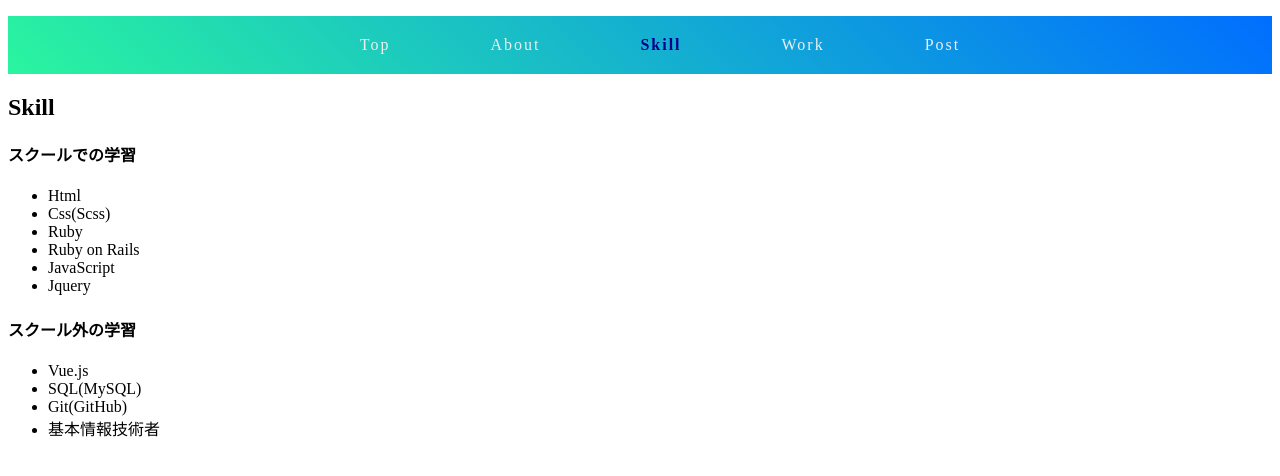
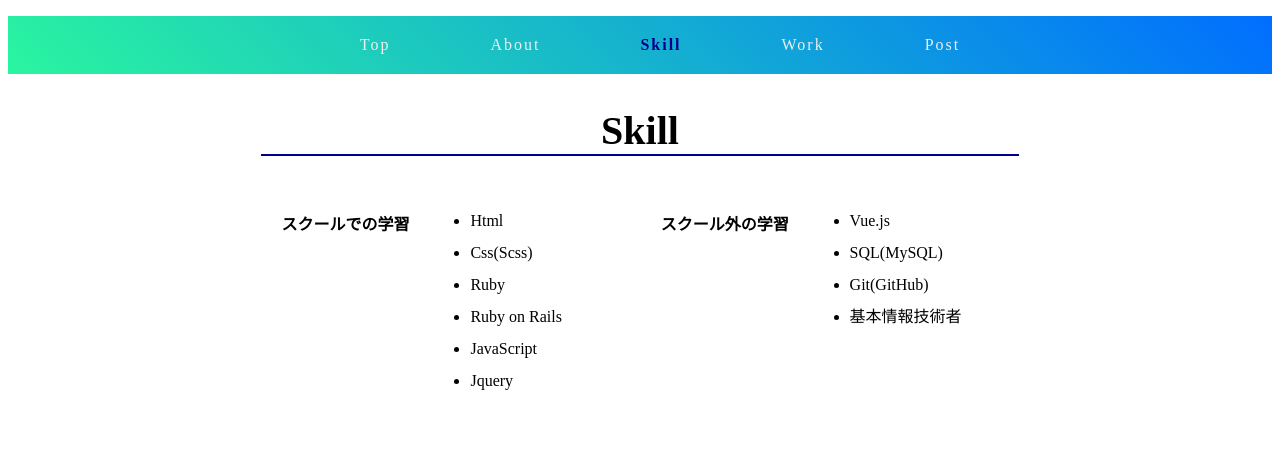
Before and after one commit to nydev2020/my-profile, a Vue app: page /skill in a window 1280 px wide. Shown: the top 476 px of the page. Built offline with nearby package versions, Linux system fonts and the light colour scheme.

Commit message:
Skill
Skillページのview調整

```diff
--- a/package.json
+++ b/package.json
@@ -9,6 +9,8 @@
   },
   "dependencies": {
     "core-js": "^3.6.4",
+    "node-sass": "^4.13.1",
+    "sass-loader": "^8.0.2",
     "vue": "^2.6.11",
     "vue-router": "^3.1.6"
   },
--- a/src/components/About.vue
+++ b/src/components/About.vue
@@ -1,5 +1,5 @@
 <template>
-  <div class="section">
+  <div class="about">
     <h2>About</h2>
     <table>
       <tr>
@@ -63,7 +63,7 @@ export default {
 </script>
 
 <style scoped>
-  .section {
+  .about {
     padding: 0 20%;
   }
   h2 {
--- a/src/components/Skill.vue
+++ b/src/components/Skill.vue
@@ -1,6 +1,7 @@
 <template>
-  <div>
+  <div class="work">
     <h2>Skill</h2>
+    <div class="work--container">
       <h4>スクールでの学習</h4>
         <ul>
           <li>Html</li>
@@ -18,6 +19,7 @@
           <li>基本情報技術者</li>
         </ul>
     </div>
+  </div>
 </template>
 
 <script>
@@ -25,3 +27,28 @@ export default {
 
 }
 </script>
+
+<style lang="scss" scoped>
+  .work {
+    padding: 0 20%;
+    h2 {
+      font-size: 40px;
+      text-align: center;
+      border-bottom: 2px solid darkblue;
+    }
+    h4 {
+      width: 25%;
+      text-align: center;
+    }
+    &--container {
+      display: flex;
+      justify-content: center;
+      ul {
+        width: 25%;
+      }
+      ul > li {
+        line-height: 2rem;
+      }
+    }
+  }
+</style>
```
Also changed, not shown: 1 other file (tests, documents, lock files or other folders). Lines whose indentation alone changed are shown as unchanged.
